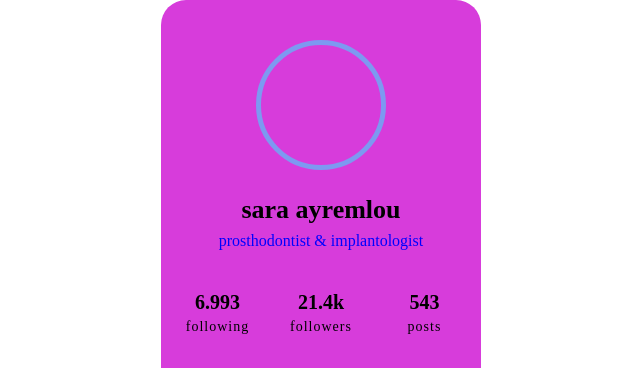
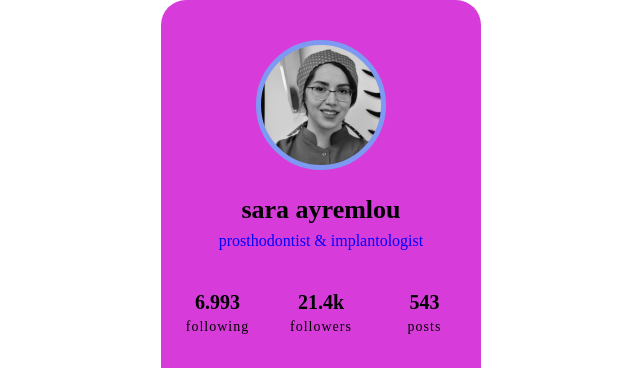
Before and after one commit to sffghjuyrniop/neomorfism, a plain HTML site: page index.html in a window 1280 px wide. Shown: the top 368 px of the page, without its empty margins (319-959 px from the left). Drawn offline with Linux system fonts and the light colour scheme.

Commit message:
Update Untitled-2.css

```diff
--- a/Untitled-2.css
+++ b/Untitled-2.css
@@ -29,7 +29,7 @@ header{
 	flex-direction: column;
 	}
 .profile{
-	background-image: url("../../Pictures/Camera Roll/IMG-20210903-WA0010.jpg");
+	background-image: url("https://github.com/sffghjuyrniop/neomorfism/blob/master/IMG-20210903-WA0010.jpg");
 	width: 130px;
 	height: 130px;
 	border-radius: 50%;
```
